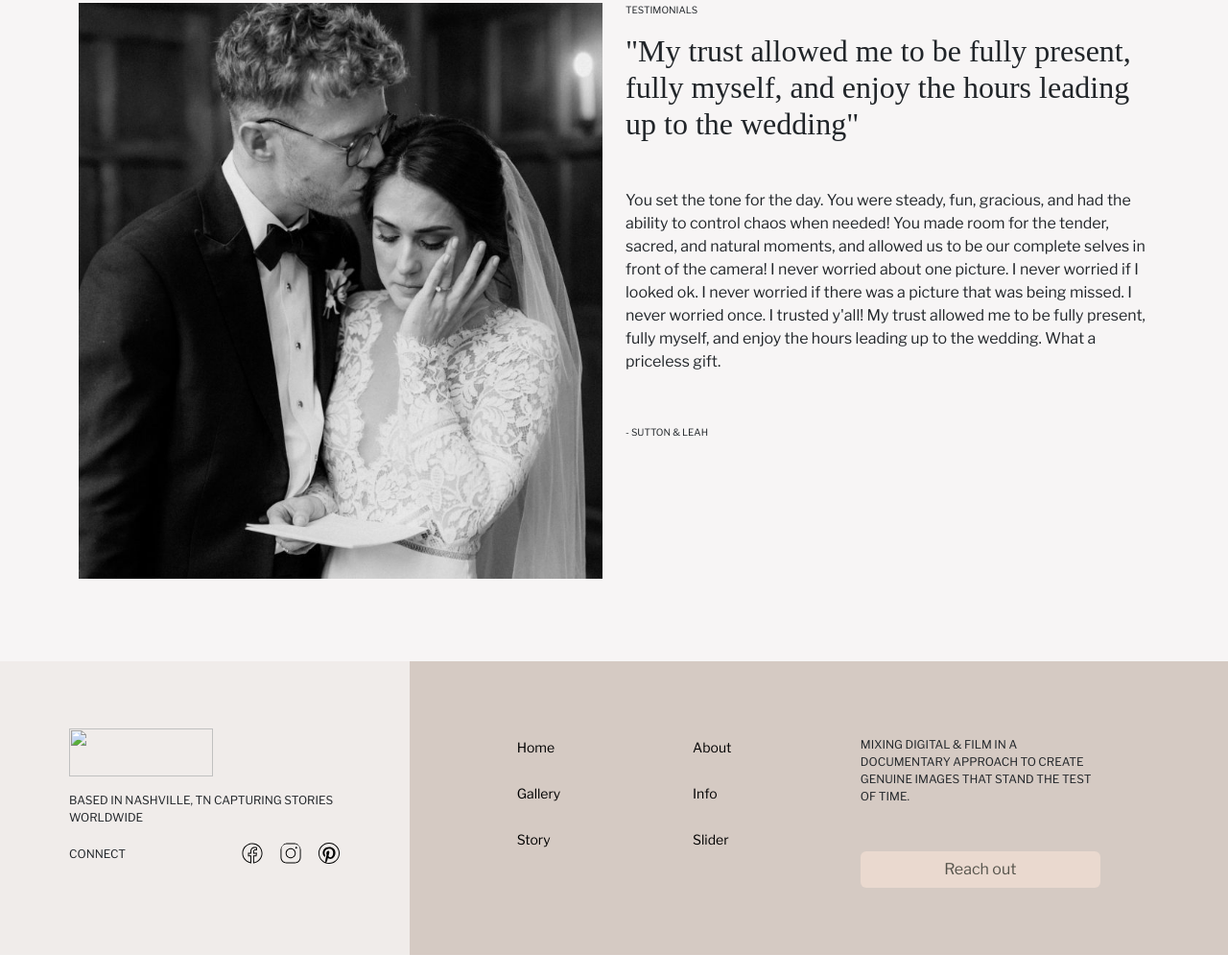
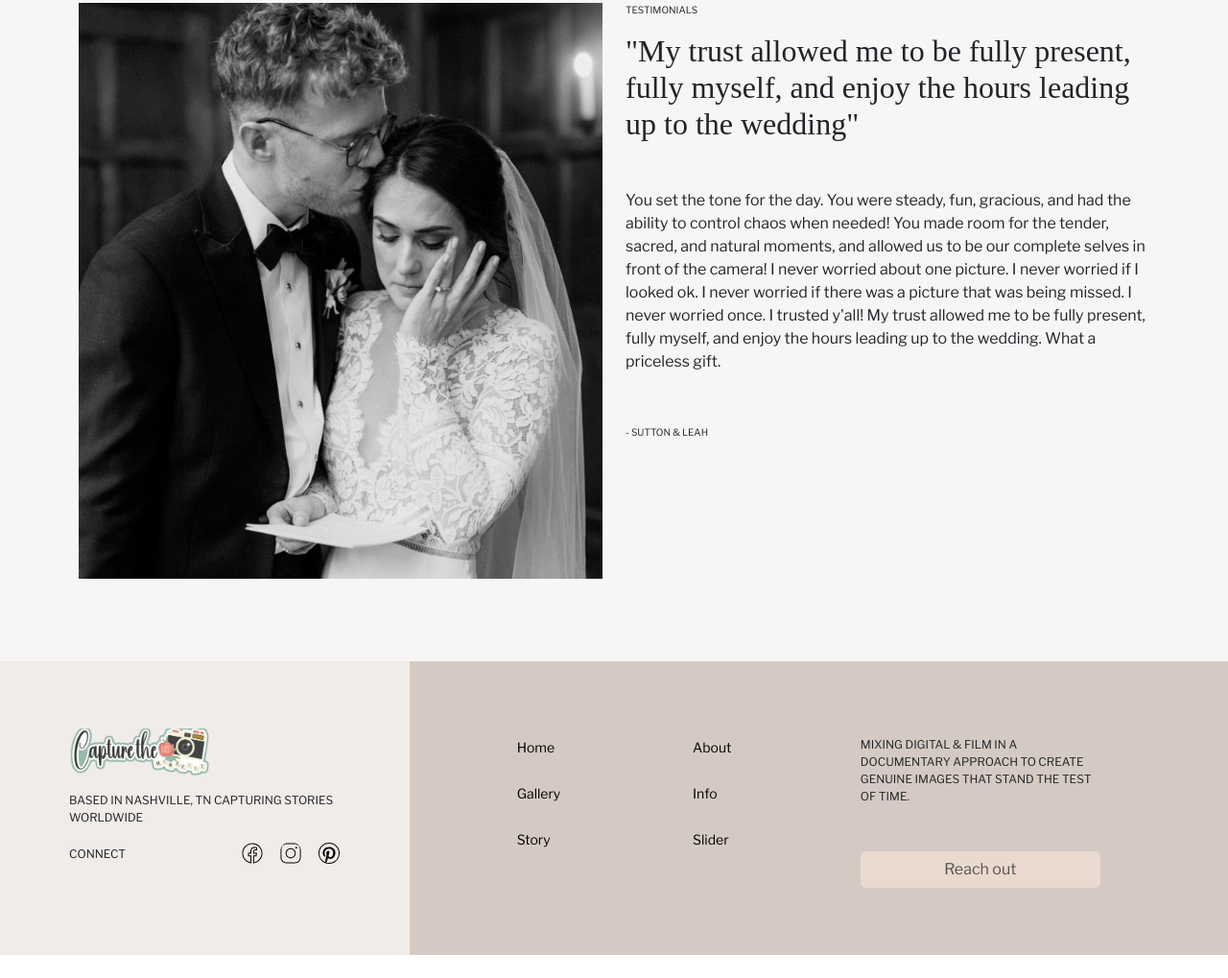
Before and after one commit to PhurbuChoedon/wedding, a plain HTML site: page index.html in a window 1280 px wide. Shown: the part 3032-4051 px from the top of the page at 96% size. Drawn offline with nearby package versions, Linux system fonts and the light colour scheme; a web font is replaced by a local one.

Commit message:
Update index.html
logo path

```diff
--- a/index.html
+++ b/index.html
@@ -270,7 +270,7 @@
         <div class="col-12 col-md-4 bg-gray-100">
           <div class="p-70">
             <div class="logo mb-3">
-              <a class="navbar-brand" href="#"><img src=".logo.png" class="w-100 h-100 object-cover" alt=""></a>
+              <a class="navbar-brand" href="#"><img src="logo.png" class="w-100 h-100 object-cover" alt=""></a>
             </div>
             <p class="mb-3 fs-12">
               BASED IN NASHVILLE, TN CAPTURING STORIES WORLDWIDE
```
